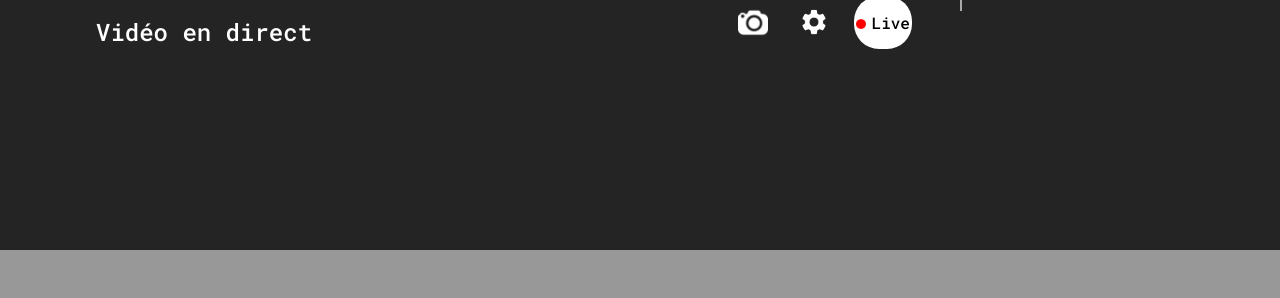
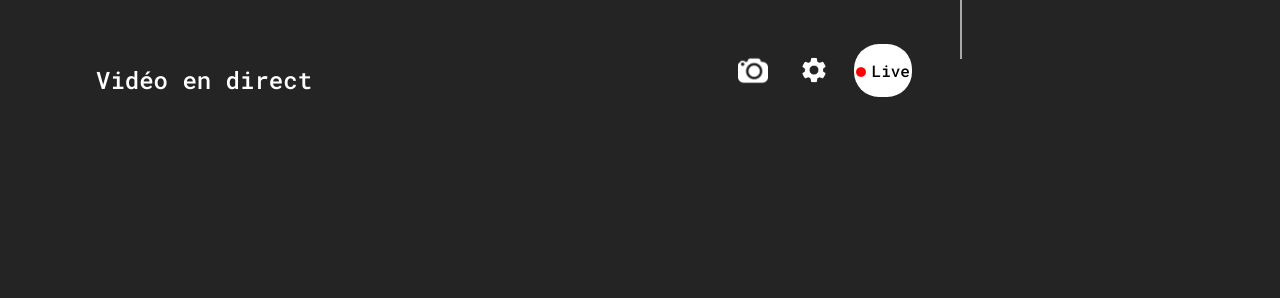
Before and after one commit to Harsisis/ApplicationWeb-Videosurveillance, a Flask app: page / in a window 1280 px wide. Shown: the part 948-1246 px from the top of the page. Before the commit the page ends 1198 px from the top, so only its background shows below. Run offline with Flask 2, Linux system fonts and the light colour scheme.

Commit message:
ze style

```diff
--- a/src/static/style/style.css
+++ b/src/static/style/style.css
@@ -3,7 +3,7 @@ font-family: Roboto;
 src: url('font/RobotoMono-Medium.ttf');
 font-weight: bold;}
 
-h1, h2, h3, h4, h5, h6, p, button, option, label, span {
+h1, h2, h3, h4, h5, h6, p, button, option, label, span, input, select, option {
     font-family: 'Roboto', sans-serif;
 }
 
@@ -27,7 +27,6 @@ header {
     color: #F5F5F5;
     padding-top: 2%;
     padding-bottom: 2%;
-    height: 5vh;
     margin-bottom: 3em;
 }
 
@@ -90,7 +89,7 @@ header a {
     overflow: hidden;
     position: relative;
     height: 800px;
-    width: 1300px;
+    width: 90%;
     margin-left: auto;
     margin-right: auto;
     margin-top: auto;
```
